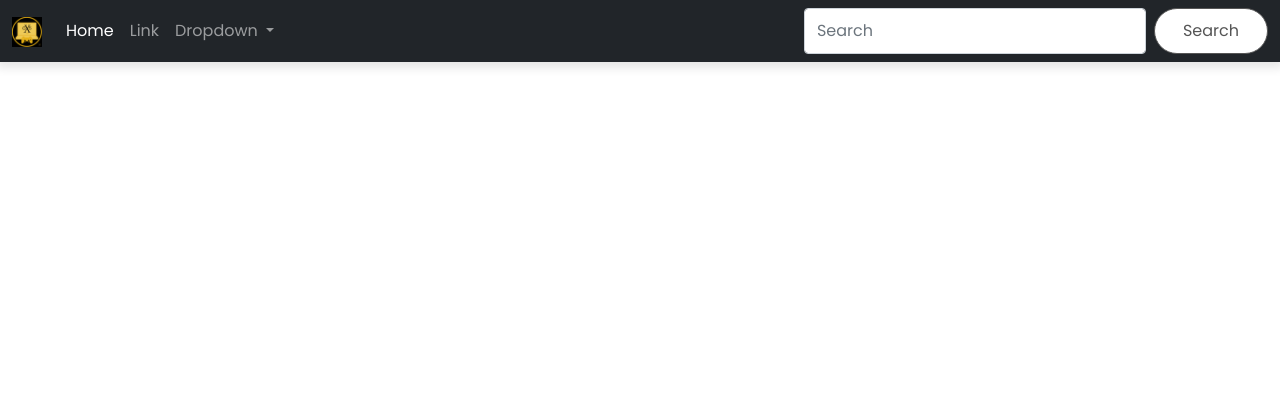
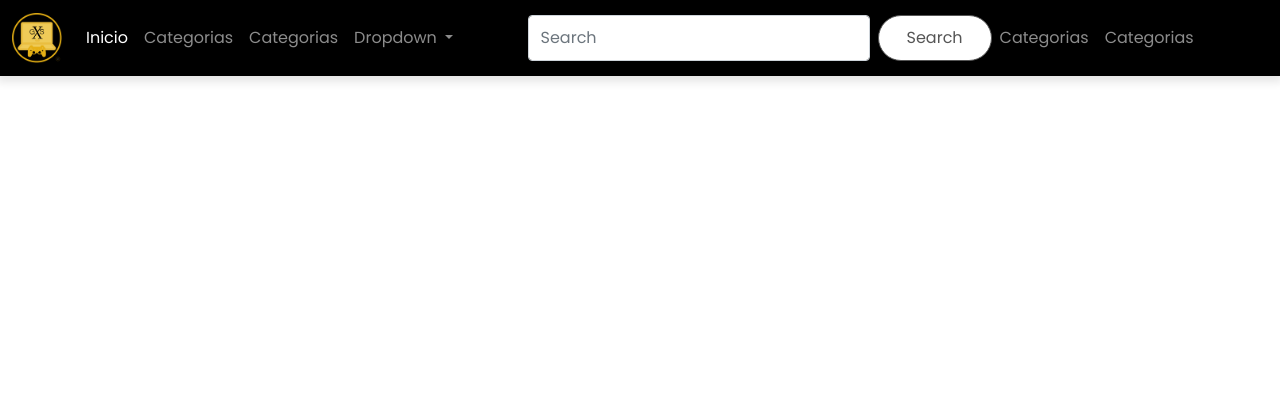
Before and after one commit to AbdielFloresG/proyectoFinal, a PHP site: page / in a window 1280 px wide. Shown: the top 420 px of the page. Run offline with PHP 8.4, Linux system fonts and the light colour scheme; some web fonts are replaced.

Commit message:
Avance Miercoles

```diff
--- a/css/styles.css
+++ b/css/styles.css
@@ -34,11 +34,13 @@ body{
 
 /* navbar */
 .navbar{
+    background-color: black;
     -webkit-box-shadow: 0 3px 9px 3px rgba(0, 0, 0, 0.1);
             box-shadow: 0 3px 9px 3px rgba(0, 0, 0, 0.1);
 }
 .navbar-brand img{
-    width: 30px;
+    max-width: 50px;
+    max-height: 50px;
 }
 .navbar-brand span{
     letter-spacing: 2px;
--- a/index.html
+++ b/index.html
@@ -66,19 +66,28 @@
     </nav>
     -->
 
-    <nav class="navbar navbar-expand-lg navbar-dark bg-dark">
+    <nav class="navbar navbar-expand-lg navbar-dark">
+
         <div class="container-fluid">
+
             <a class="navbar-brand" href="#">
                 <img src="/img/logo.png" alt="">
             </a>
+
             <div class="collapse navbar-collapse" id="navbarSupportedContent">
                 <ul class="navbar-nav me-auto mb-2 mb-lg-0">
                     <li class="nav-item">
-                <a class="nav-link active" aria-current="page" href="#">Home</a>
+                        <a class="nav-link active" aria-current="page" href="#">Inicio</a>
+                    </li>
+
+
+                    <li class="nav-item">
+                        <a class="nav-link" href="#">Categorias</a>
                     </li>
                     <li class="nav-item">
-                <a class="nav-link" href="#">Link</a>
+                        <a class="nav-link" href="#">Categorias</a>
                     </li>
+
                     <li class="nav-item dropdown">
                         <a class="nav-link dropdown-toggle" href="#" id="navbarDropdown" role="button" data-bs-toggle="dropdown" aria-expanded="false">
                         Dropdown
@@ -91,11 +100,26 @@
                         </ul>
                     </li>
 
+
                 </ul>
+
                 <form class="d-flex">
                     <input class="form-control me-2" type="search" placeholder="Search" aria-label="Search">
                     <button class="btn btn-outline-success" type="submit">Search</button>
                 </form>
+                <ul class="navbar-nav me-auto mb-2 mb-lg-0">
+
+                    <li class="nav-item">
+                        <a class="nav-link" href="#">Categorias</a>
+                    </li>
+                    <li class="nav-item">
+                        <a class="nav-link" href="#">Categorias</a>
+                    </li>
+
+                </ul>
+
+
+
             </div>
         </div>
       </nav>
```
Lines whose indentation alone changed are shown as unchanged.
